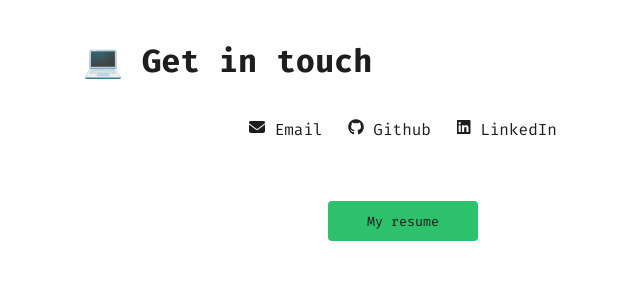
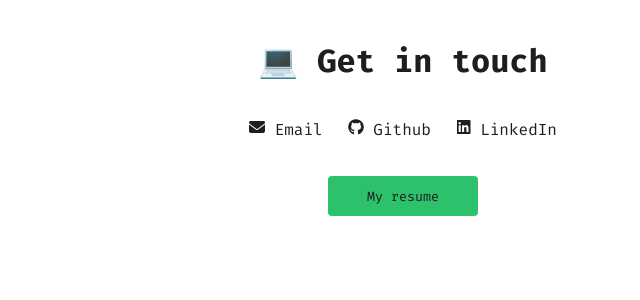
Before and after one commit to cammarb/my-portfolio, a Python web app: template app/templates/contact.html in a window 1280 px wide. Shown: the part 69-369 px from the top of the page, without its empty margins (237-877 px from the left). Run offline with Jinja, Linux system fonts and the light colour scheme; the template is opened without the code that fills it, so the values that code supplies are empty; some libraries are stand-ins or nearby versions.

Commit message:
fix contacrt layout

```diff
--- a/app/templates/contact.html
+++ b/app/templates/contact.html
@@ -9,6 +9,7 @@
 {% endblock %}
 
 {% block content %}
+<div class="contact-container">
     <h1>💻 Get in touch</h1>
     <ul id="links-list">
         <li><a href="mailto:camilamarb98@gmail.com">
@@ -26,8 +27,10 @@
     </ul>
     <div class="btn-container">
         <button>
-        <a href="https://drive.google.com/file/d/1g3VvV9IFTMimCN0cXFjga67IaK3a0bcX/view?usp=sharing" id="resume-btn">
+            <a href="https://drive.google.com/file/d/1g3VvV9IFTMimCN0cXFjga67IaK3a0bcX/view?usp=sharing"
+                id="resume-btn">
                 My resume</a>
         </button>
     </div>
+</div>
 {% endblock %}
```
Lines whose indentation alone changed are shown as unchanged.
